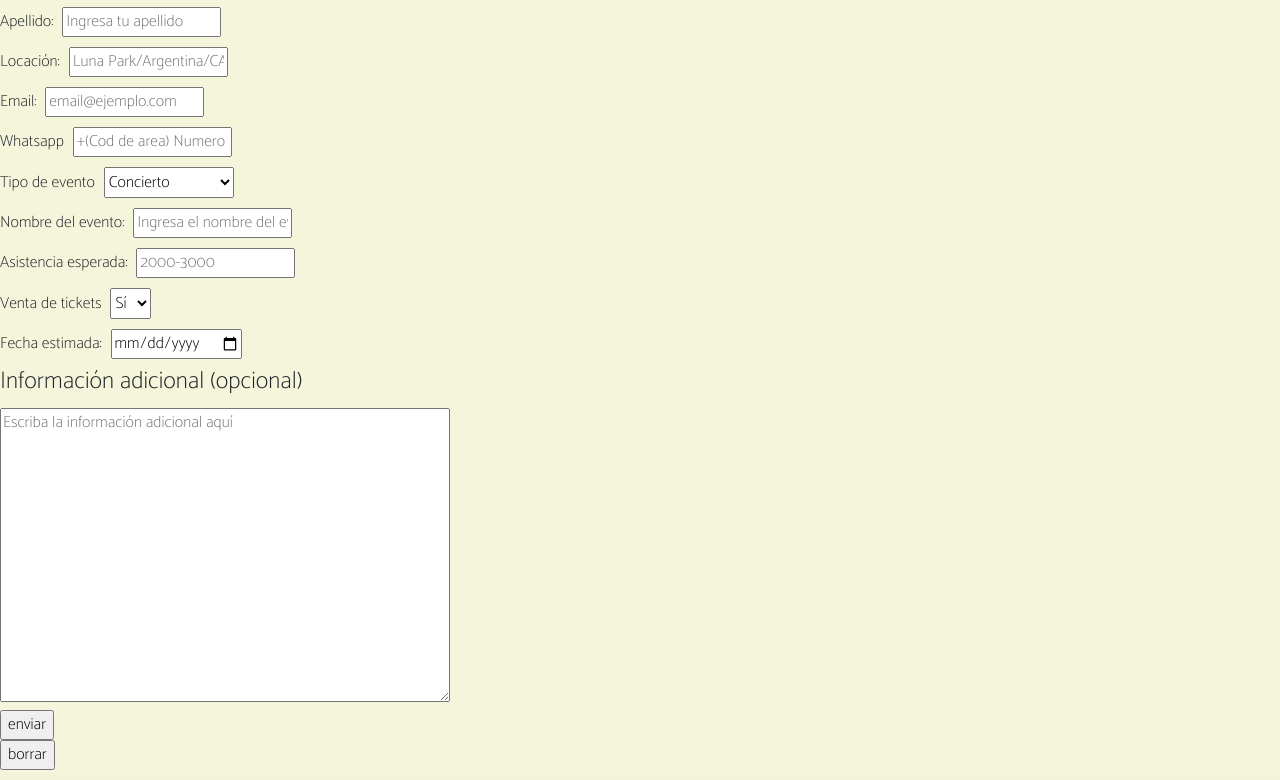
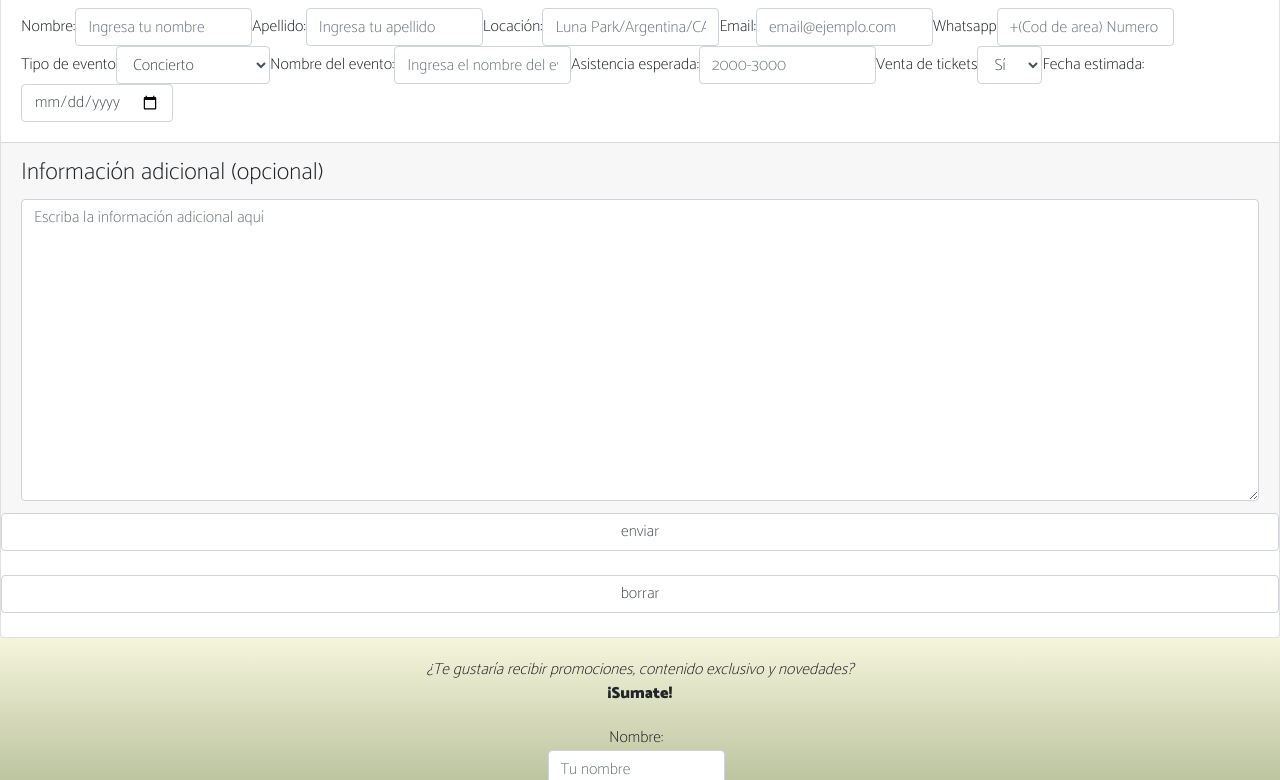
Before and after one commit to GASTONSORIA/webmusicaltonsoria, a plain HTML site: page secciones/contacto.html in a window 1280 px wide. Shown: the part 186-966 px from the top of the page. Drawn offline with nearby package versions, Linux system fonts and the light colour scheme; a web font is replaced by a local one.

Commit message:
Estilos a CONTACTO y Musica + Videos

```diff
--- a/secciones/contacto.html
+++ b/secciones/contacto.html
@@ -5,8 +5,10 @@
   <meta charset="UTF-8">
   <meta http-equiv="X-UA-Compatible" content="IE=edge">
   <meta name="viewport" content="width=device-width, initial-scale=1.0">
+  <!-- seo -->
   <meta name="description" content="Completa el formulario para contactar a Ton Soria para un show en vivo">
-    <meta name="keywords" content="booking, ton soria, programar show, contratar, contratacion, cuanto sale un show, cuanto sale contratar">
+  <meta name="keywords"
+    content="booking, ton soria, programar show, contratar, contratacion, cuanto sale un show, cuanto sale contratar">
   <title>Contacto</title>
   <!-- bootstrap -->
   <link rel="stylesheet" href="https://cdn.jsdelivr.net/npm/bootstrap@4.6.1/dist/css/bootstrap.min.css">
@@ -24,7 +26,7 @@
   <header class="navbar navbar-expand-md navbar-dark body__nav">
     <!-- Logo -->
     <a class="navbar-brand" href="../index.html">
-      <h1  class="header__h1">Ton Soria</h1>
+      <h1 class="header__h1">Ton Soria</h1>
     </a>
 
     <!-- Toggler/collapsibe Button -->
@@ -57,36 +59,36 @@
   <!-- ------------------------------ HEADER fin ------------------------------------------------------------ -->
   <!-- ------------------------------Contenido Principal--------------------------------------------------- -->
 
-    <main>
-        <h2 class="article__h2 article__h2--booking">Booking</h2>
-        <form class="main__form1 main__form1--booking" action="contacto.php" method="post"
-            enctype="application/x-www-form-urlencoded">
-            <div class="form__div1 form_div1--booking">
-                <div class="form__div2">
+  <main class="card">
+
+    <!-- titulo -->
+    <div class="card-header">
+      <h2>Booking</h2>
+    </div>
+    <!-- FORMULARIO BOOKING -->
+    <div class="card-body">
+      <form class="form-inline" action="contacto.php" method="post" enctype="application/x-www-form-urlencoded">
+
+
         <label for="nombre">Nombre:</label>
-                    <input class="div__input div__input--booking" type="text" required name="nombre"
-                        placeholder="Ingresa tu nombre"><br>
+        <input class="form-control" type="text" required name="nombre" placeholder="Ingresa tu nombre"><br>
 
         <label for="apellido">Apellido:</label>
-                    <input class="div__input div__input--booking" type="text" required name="apellido"
-                        placeholder="Ingresa tu apellido"><br>
+        <input class="form-control" type="text" required name="apellido" placeholder="Ingresa tu apellido"><br>
 
         <label for="locacion">Locación:</label>
-                    <Input class="div__input div__input--booking" type="text" required
-                        placeholder="Luna Park/Argentina/CABA" name="locacion"><br>
+        <Input class="form-control" type="text" required placeholder="Luna Park/Argentina/CABA" name="locacion"><br>
 
         <label for="email">Email:</label>
-                    <input class="div__input div__input--booking" type="email" required placeholder="email@ejemplo.com"
-                        name="email"><br>
+        <input class="form-control" type="email" required placeholder="email@ejemplo.com" name="email"><br>
 
         <label for="whatsapp">Whatsapp</label>
-                    <input class="div__input div__input--booking" type="tel" required
-                        placeholder="+(Cod de area) Numero cel" name="whatsapp"><br>
-                </div>
+        <input class="form-control" type="tel" required placeholder="+(Cod de area) Numero cel" name="whatsapp"><br>
 
-                <div class="form__div2">
+
+
         <label for="evento">Tipo de evento</label>
-                    <select class="div__input div__input--booking" name="evento" id="">
+        <select class="form-control" name="evento" id="">
           <option value="concierto">Concierto</option>
           <option value="festival">Festival</option>
           <option value="show a benenficio">Show a beneficio</option>
@@ -94,35 +96,32 @@
         </select><br>
 
         <label for="evento">Nombre del evento:</label>
-                    <input class="div__input div__input--booking" type="text" required name="evento"
-                        placeholder="Ingresa el nombre del evento"><br>
+        <input class="form-control" type="text" required name="evento" placeholder="Ingresa el nombre del evento"><br>
 
         <label for="asistencia">Asistencia esperada:</label>
-                    <input class="div__input div__input--booking" type="number" required name="asistencia"
-                        placeholder="2000-3000"><br>
+        <input class="form-control" type="number" required name="asistencia" placeholder="2000-3000"><br>
 
         <label for="tickets">Venta de tickets</label>
-                    <select class="div__input div__input--booking" name="tickets" id="">
+        <select class="form-control" name="tickets" id="">
           <option value="si">Sí</option>
           <option value="no">No</option>
         </select><br>
 
         <label for="fecha">Fecha estimada:</label>
-                    <input class="div__input div__input--booking" type="date" required name="fecha"><br>
-                </div>
+        <input class="form-control" type="date" required name="fecha"><br>
+
     </div>
 
-            <fieldset>
+    <div class="card-footer">
       <legend>Información adicional (opcional)</legend>
-                <textarea class="fieldset__textarea" name="informacionadicional" id="" cols="60" rows="12"
+      <textarea class="form-control" name="informacionadicional" id="" cols="60" rows="12"
         placeholder="Escriba la información adicional aquí"></textarea>
+    </div>
 
-            </fieldset>
 
-            <div class="form__div3">
-                <input class="div2__a div2__a--booking" type="submit" value="enviar"> <br>
-                <input class="div2__a div2__a--booking" type="reset" value="borrar"><br>
-            </div>
+    <input class="form-control" type="submit" value="enviar"> <br>
+    <input class="form-control" type="reset" value="borrar"><br>
+
     </form>
   </main>
 
@@ -142,7 +141,8 @@
 
 
 
-  <form class="form-inline container d-flex flex-column justify-content-around align-items-center mb-4" action="/action_page.php">
+    <form class="form-inline container d-flex flex-column justify-content-around align-items-center mb-4"
+      action="/action_page.php">
       <!-- nombre  -->
       <label for="uname" class="mr-sm-2">Nombre:</label>
       <input type="text" class="form-control mb-2 mr-sm-2" placeholder="Tu nombre" id="uname">
```
Also changed, not shown: css/_home.scss (+0 -48 lines), index.html (+1 -0 lines), secciones/epk.html (+1 -0 lines), secciones/musica-videos.html (+22 -19 lines), secciones/noticias.html (+1 -0 lines), secciones/quiero-apoyar-al-proyecto.html (+1 -0 lines), 1 other file. Lines whose indentation alone changed are shown as unchanged.
